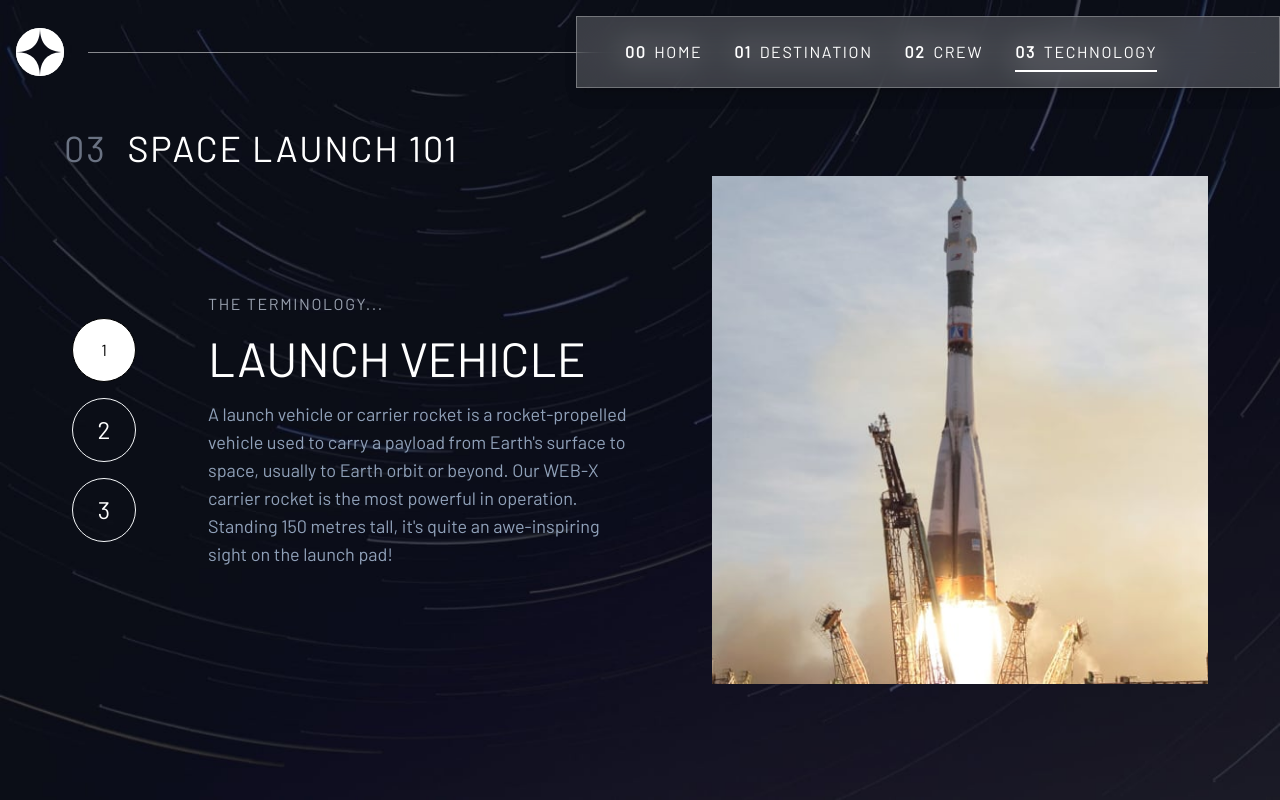
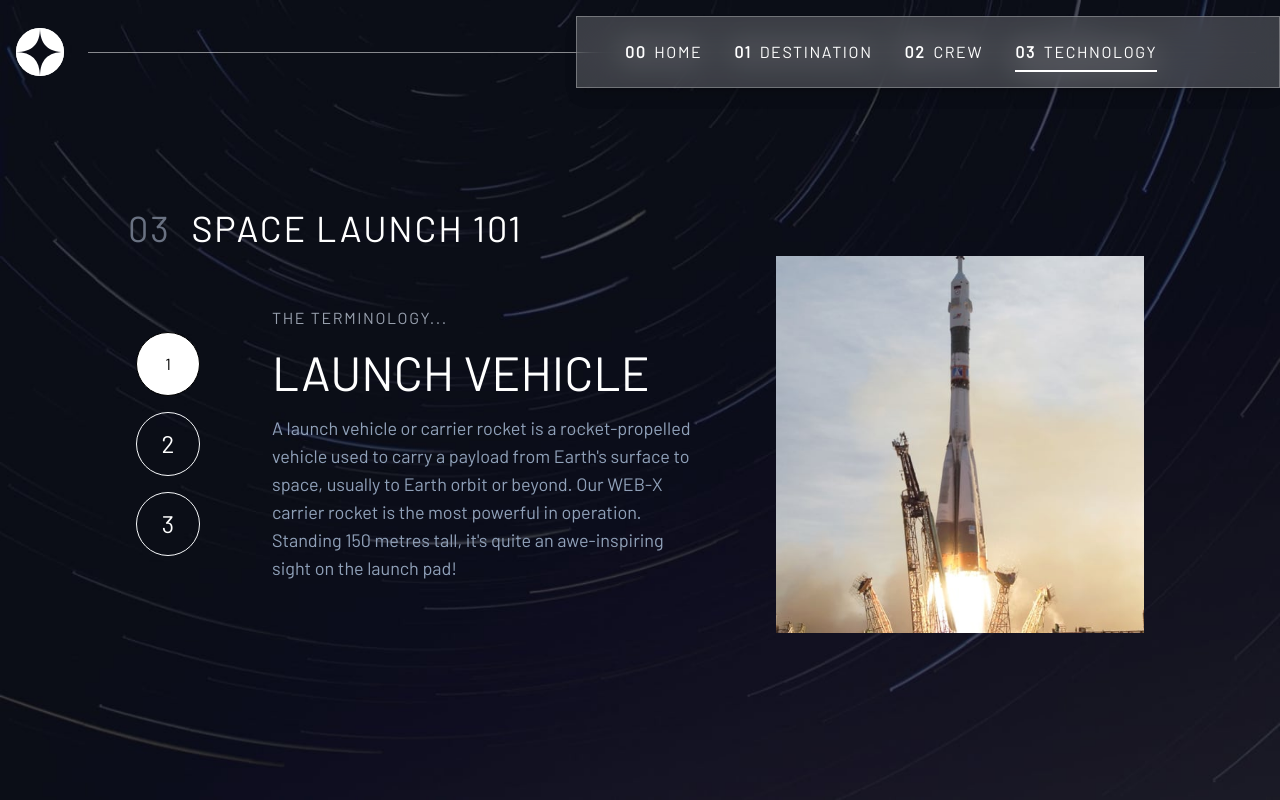
Before and after one commit to ShivaniCharan4101997/spaceTourism, a Next.js app: page /technology in a window 1280 px wide. Built offline with nearby package versions, Linux system fonts and the light colour scheme.

Commit message:
"padding"

```diff
--- a/src/app/crew/page.js
+++ b/src/app/crew/page.js
@@ -26,7 +26,7 @@ const Crew = () => {
       {/* 🔹 Navbar */}
       <Navbar />
 
-      <div className="max-w-[80vw] mx-auto mt-32">
+      <div className="max-w-[80vw] mx-auto mt-52">
         {/* Heading */}
         <MainHeading count="02" title="Meet your crew" />
 
--- a/src/app/destination/page.js
+++ b/src/app/destination/page.js
@@ -33,7 +33,7 @@ const Destination = () => {
       {/* 🔹 Foreground content */}
       <Navbar />
 
-      <div className="max-w-[80vw] mx-auto flex flex-col items-center md:items-start mt-32">
+      <div className="max-w-[80vw] mx-auto flex flex-col items-center md:items-start mt-52">
         {/* destination heading */}
         <MainHeading count="01" title="Pick your destination" />
 
--- a/src/app/technology/page.js
+++ b/src/app/technology/page.js
@@ -25,7 +25,7 @@ const Technology = () => {
       {/* 🔹 Foreground content */}
       <Navbar />
 
-      <div className="max-w-[90vw] mx-auto mt-32">
+      <div className="max-w-[80vw] mx-auto mt-52">
         {/* Main Heading */}
         <MainHeading count="03" title="Space launch 101" />
 
```
Also changed, not shown: 2 other files (tests, documents, lock files or other folders).
